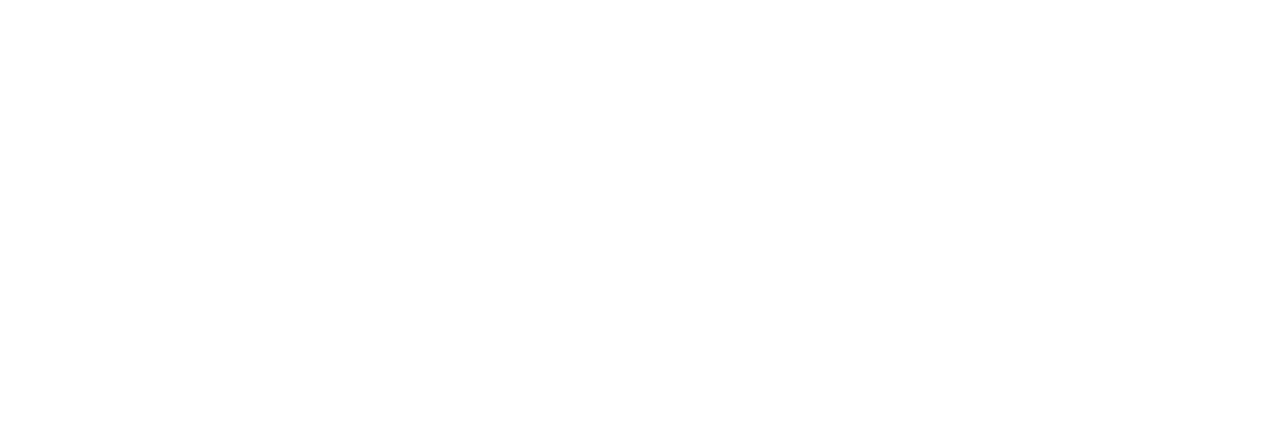
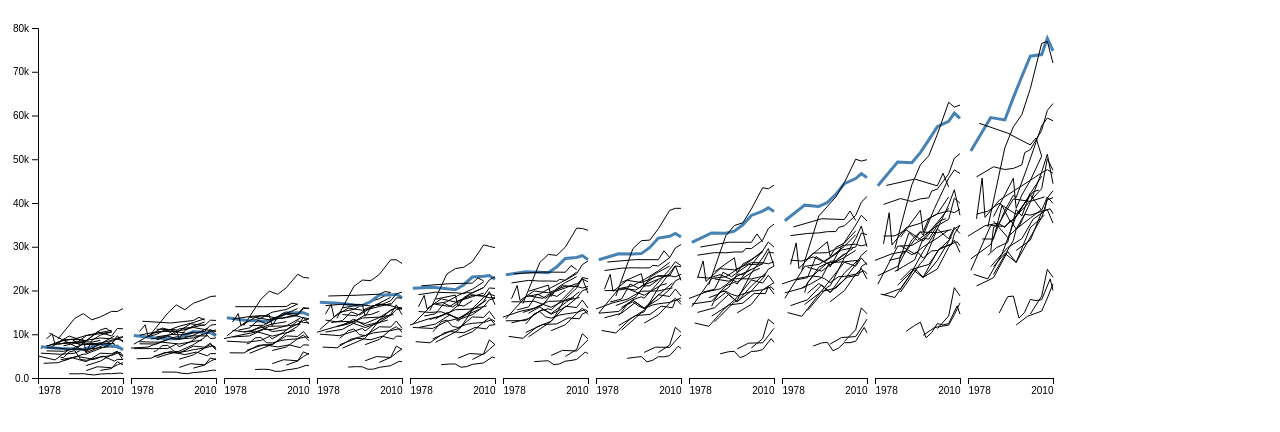
Before and after one commit to wjin0352/mymetisd3, a plain HTML site: page class05/views/class-work.html in a window 1280 px wide. Drawn offline with nearby package versions, Linux system fonts and the light colour scheme.

Commit message:
adding work from yesterdays class

```diff
--- a/class05/views/class-work.html
+++ b/class05/views/class-work.html
@@ -5,6 +5,31 @@
 
 body {
   font: 12px sans-serif;
+}
+
+svg {
+  /*border: 1px solid #000;*/
+}
+
+.line {
+  stroke: #000;
+  fill: none;
+  stroke-width: 1;
+}
+
+.dot {
+  stroke: #fff;
+  fill: steelblue;
+}
+
+.States {
+  stroke: steelblue;
+  stroke-width: 3;
+}
+
+.hover {
+  stroke: orange;
+  stroke-width: 5;
 }
 
 </style>
@@ -17,16 +42,37 @@ body {
 <script src="https://d3js.org/d3.v5.min.js"></script>
 <script>
 
-var margin = {top: 0, right: 10, bottom: 25, left: 0};
+// CHECKLIST
+// 1. Axes - y and x axes
+// 2. Scales - y and x
+  //  * y - linearScale
+  // * x - scalePoint
+// 3. Line - one Path
+// 4. Circles on top
+// 5.  ticks styling
+// 6. styling
 
-var width = 80 - margin.left - margin.right,
-   height = 400 - margin.top - margin.bottom;
+// SVG - DONE
+// Margin Convention - Done
+// Loading in our Data  - Done
+// filter our data - Done
 
-var yScale = d3.scaleLinear()
+const margin = {top: 20, right: 5, bottom: 30, left: 30};
+
+const width = 120 - margin.left - margin.right,
+      height = 400 - margin.top - margin.bottom,
+      smallLeftMargin = 3;
+
+const yScale = d3.scaleLinear()
     .range([height, 0]);
 
-var xScale = d3.scaleLinear()
+const xScale = d3.scalePoint()
     .range([0, width]);
+
+const lineGenerator = d3.line()
+    .x(d => xScale(d.year))
+    .y(d => yScale(d.val))
+
 
 d3.csv("incomes.csv").then(ready);
 
@@ -38,8 +84,79 @@ function ready(data) {
       d.year = +d.year;
   });
 
-  console.log(data)
+  const sortedData = data.sort((a,b) => { return a.year - b.year })
 
+  const nestedData = d3.nest()
+      .key(d => d.cutoff)
+      .sortKeys((a,b) => { return (+a.replace("cop","")) - (+b.replace("cop","")) })
+      .key(d => d.country)
+      .entries(sortedData)
+
+  console.log(nestedData)
+
+const svg = d3.select(".g-chart-container")
+    .selectAll("svg")
+    .data(nestedData)
+  .enter().append("svg")
+    .attr("width", (d,i) => width + (i == 0 ? margin.left  : smallLeftMargin) + margin.right)
+    .attr("height", height + margin.top + margin.bottom)
+  .append("g")
+    .attr("transform",  (d,i) => `translate(${(i == 0 ? margin.left  : smallLeftMargin)}, ${margin.top})`)
+
+  // yScale.domain(d3.extent(filteredData, d => d.val)).nice()
+  yScale.domain([0, d3.max(sortedData, d => d.val)]).nice()
+  xScale.domain(d3.set(sortedData.map(d => d.year)).values())
+
+  svg.append("g")
+      .attr("class", "x axis")
+      .attr("transform", `translate(0, ${height})`)
+      .call(d3.axisBottom(xScale).tickValues(d3.extent(sortedData, d => d.year)))
+      .selectAll("text")
+      .style("text-anchor", (d, i) => i == 0 ? 'start' : 'end')
+
+  svg.filter((d, i) => i == 0)
+      .append("g")
+      .attr("class", "y axis")
+      .call(d3.axisLeft(yScale).tickFormat(d3.format(".2s")))
+
+  svg.selectAll(".line")
+    .data(d => d.values)
+  .enter().append("path")
+    .attr("d", d => lineGenerator(d.values))
+    .attr("class", d => `line ${d.key}`)
+    .on("mouseover", d => {
+
+      d3.selectAll(".line")
+        .filter(e => e.key == d.key)
+        .classed("hover", true)
+
+    }).on("mouseout", d => {
+
+      d3.selectAll(".line")
+        .filter(e => e.key == d.key)
+        .classed("hover", false)
+
+    })
+    // .filter((d, i) => d.key == 'United States')
+    // .style("stroke", "steelblue")
+    // .style("stroke-width", "3")
+    // .moveToFront()
+
+
+  // svg.selectAll(".dot")
+  //   .data(filteredData)
+  // .enter().append("circle")
+  //   .attr("class", "dot")
+  //   .attr("cx", d => xScale(d.year))
+  //   .attr("cy", d => yScale(d.val))
+  //   .attr("r", 5)
 }
 
+    // // https://github.com/wbkd/d3-extended
+    // d3.selection.prototype.moveToFront = function() {
+    //   return this.each(function(){
+    //     this.parentNode.appendChild(this);
+    //   });
+    // };
+
 </script>
```
